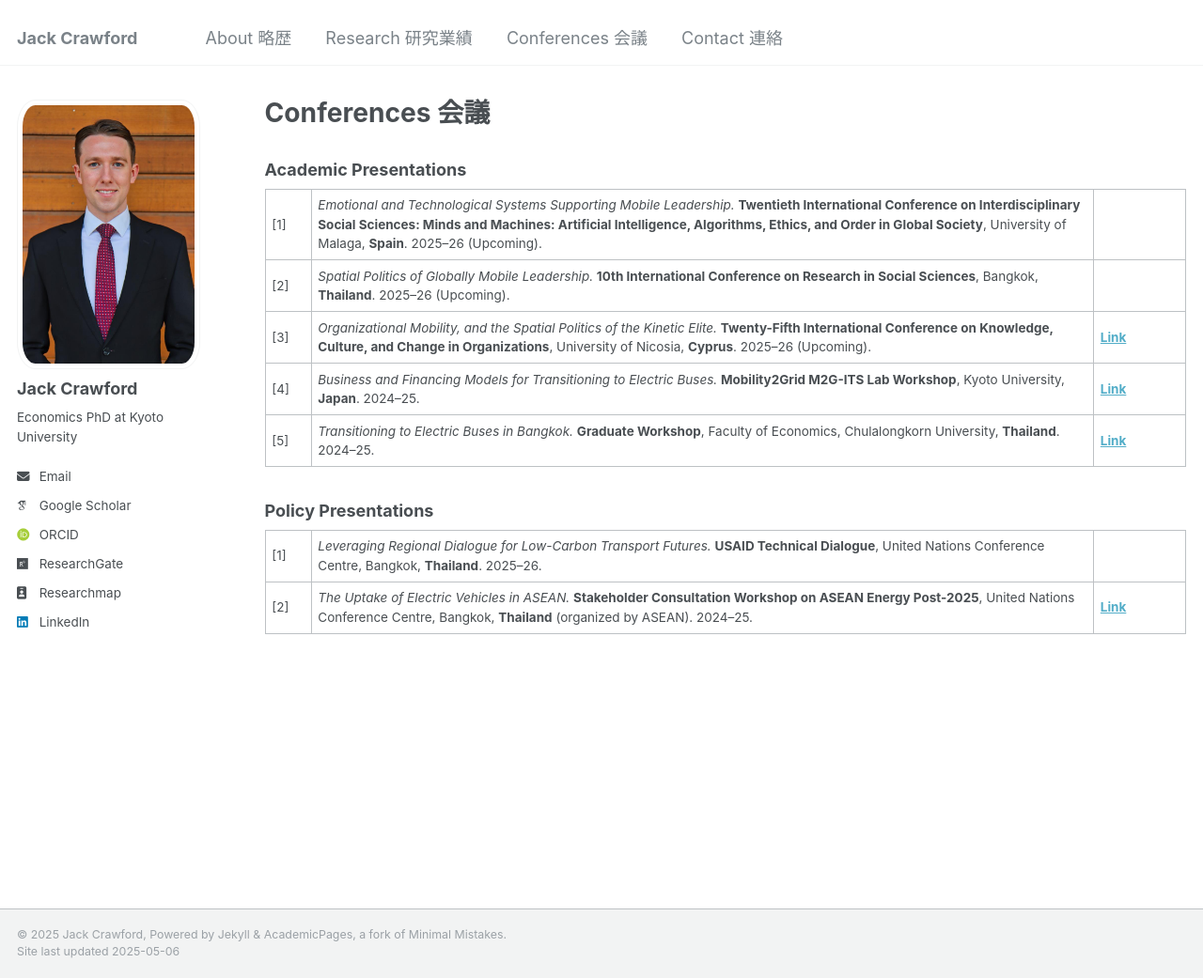
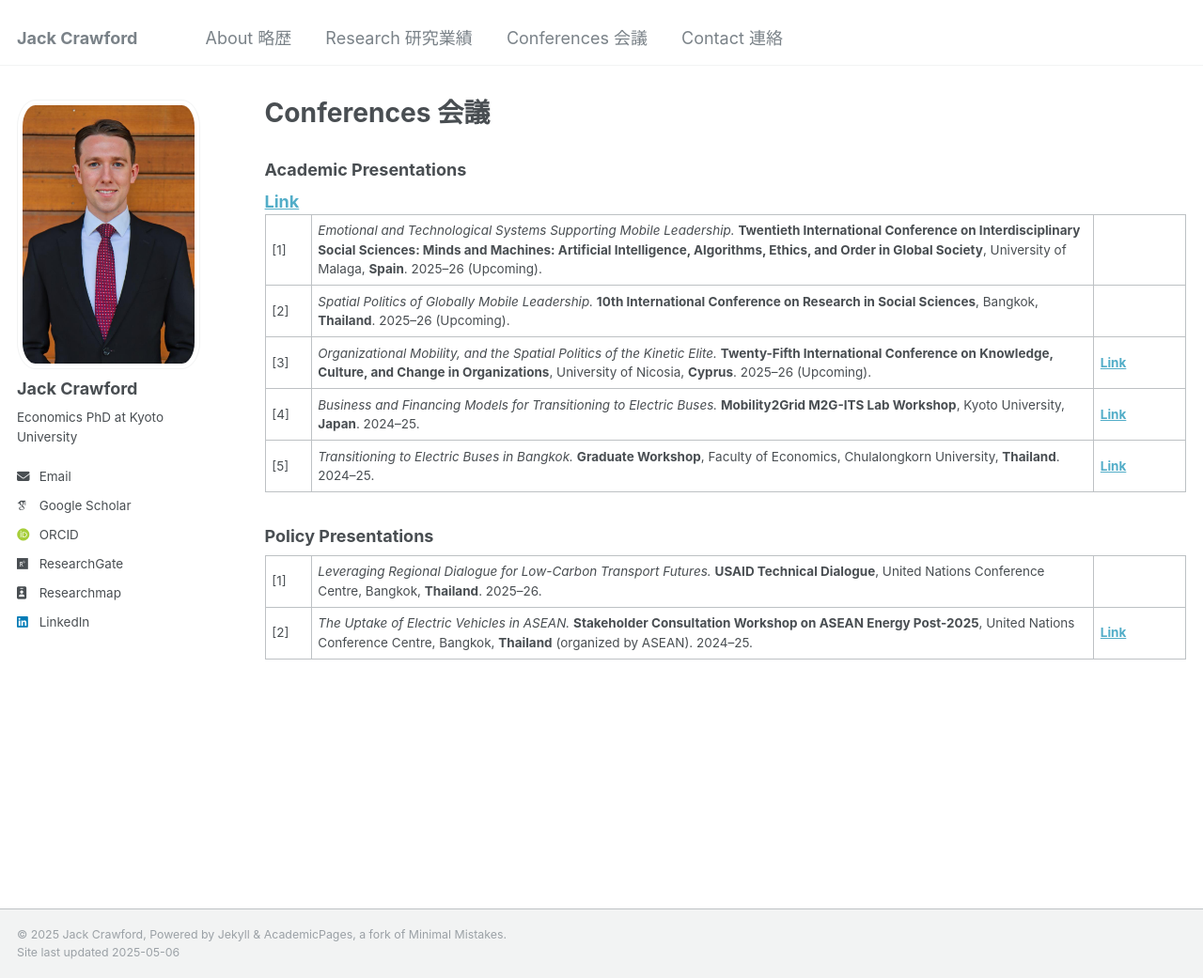
Before and after one commit to jackgcrawford/jackcrawford, a Jekyll site: the page built from _pages/talks.html, in a window 1280 px wide and 1041 px high. Shown: the whole window at 94% size. Built offline with Jekyll 4.4.1, drawn with Linux system fonts in a browser that asks for light colours; some web fonts are replaced.

Commit message:
Update talks.html

```diff
--- a/_pages/talks.html
+++ b/_pages/talks.html
@@ -15,10 +15,11 @@
       <td width="5%">[1]</td>
       <td width="85%">
         <em>Emotional and Technological Systems Supporting Mobile Leadership.</em>
-        <strong>Twentieth International Conference on Interdisciplinary Social Sciences: Minds and Machines: Artificial Intelligence, Algorithms,
-Ethics, and Order in Global Society</strong>, University of Malaga, <strong>Spain</strong>. 2025–26 (Upcoming).
+        <strong>Twentieth International Conference on Interdisciplinary Social Sciences: Minds and Machines: Artificial Intelligence, Algorithms, Ethics, and Order in Global Society</strong>, University of Malaga, <strong>Spain</strong>. 2025–26 (Upcoming).
       </td>
       <td width="10%"></td>
+        <a href="https://cgscholar.com/cg_event/events/I25en/proposal/79371" target="_blank"><strong>Link</strong></a>
+      </td>
     </tr>
 
     <tr>
```
